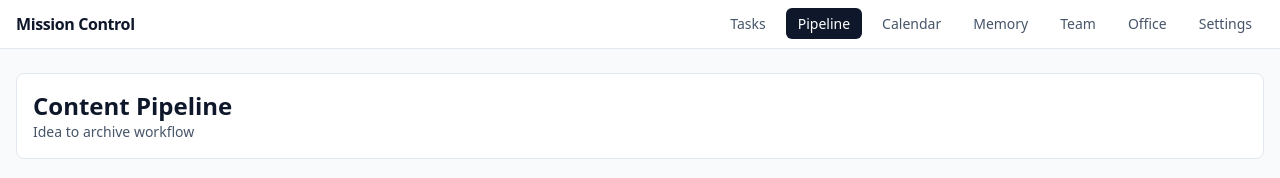
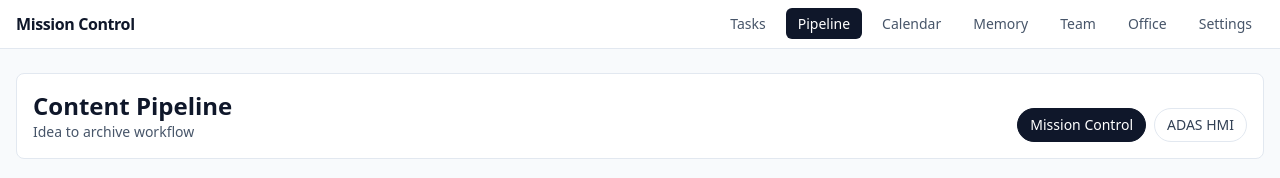
Before and after one commit to jingjun-cyber/openclaw-mission-control, a Next.js app: page /pipeline in a window 1280 px wide. Shown: the top 178 px of the page. Built offline with nearby package versions, Linux system fonts and the light colour scheme; no server answers.

Commit message:
feat: partition content pipeline by project (mission-control vs adas-hmi-ux)

```diff
--- a/app/pipeline/page.tsx
+++ b/app/pipeline/page.tsx
@@ -7,8 +7,16 @@ import { api } from "@/convex/_generated/api";
 import { Card, PageHeader } from "@/components/ui";
 import { STAGES, type Stage } from "@/lib/stages";
 
+const PROJECTS = [
+  { key: "mission-control", label: "Mission Control" },
+  { key: "adas-hmi-ux", label: "ADAS HMI" }
+] as const;
+
+type ProjectKey = (typeof PROJECTS)[number]["key"];
+
 export default function PipelinePage() {
-  const items = useQuery(api.content.getBoard, {});
+  const [projectKey, setProjectKey] = useState<ProjectKey>("mission-control");
+  const items = useQuery(api.content.getBoard, { projectKey });
   const createItem = useMutation(api.content.createItem);
   const moveStage = useMutation(api.content.moveStage);
   const [title, setTitle] = useState("");
@@ -29,14 +37,33 @@ export default function PipelinePage() {
 
   return (
     <div className="space-y-5">
-      <PageHeader title="Content Pipeline" subtitle="Idea to archive workflow" />
+      <PageHeader
+        title="Content Pipeline"
+        subtitle="Idea to archive workflow"
+        action={
+          <div className="flex items-center gap-2">
+            {PROJECTS.map((p) => (
+              <button
+                key={p.key}
+                type="button"
+                onClick={() => setProjectKey(p.key)}
+                className={`rounded-full border px-3 py-1.5 text-sm transition ${
+                  projectKey === p.key ? "border-slate-900 bg-slate-900 text-white" : "border-slate-200 bg-white text-slate-700 hover:bg-slate-50"
+                }`}
+              >
+                {p.label}
+              </button>
+            ))}
+          </div>
+        }
+      />
       <Card>
         <div className="grid gap-2 md:grid-cols-[2fr_1fr_auto]">
           <input value={title} onChange={(e) => setTitle(e.target.value)} placeholder="Item title" className="rounded border border-slate-300 px-3 py-2" />
           <input value={owner} onChange={(e) => setOwner(e.target.value)} placeholder="Owner" className="rounded border border-slate-300 px-3 py-2" />
           <button className="rounded bg-blue-600 px-3 py-2 text-white" onClick={async () => {
             if (!title.trim()) return;
-            await createItem({ title: title.trim(), owner: owner.trim() || undefined });
+            await createItem({ title: title.trim(), owner: owner.trim() || undefined, projectKey });
             setTitle("");
             setOwner("");
           }}>Create</button>
--- a/convex/schema.ts
+++ b/convex/schema.ts
@@ -35,6 +35,8 @@ export default defineSchema({
     .index("by_updatedAt", ["updatedAt"]),
 
   contentItems: defineTable({
+    // projectKey partitions pipeline items (e.g. mission-control, adas-hmi-ux)
+    projectKey: v.optional(v.string()),
     title: v.string(),
     channel: v.string(),
     targetDate: v.string(),
@@ -46,6 +48,7 @@ export default defineSchema({
     createdAt: v.number(),
     updatedAt: v.number()
   })
+    .index("by_project", ["projectKey"])
     .index("by_stage", ["stage"])
     .index("by_targetDate", ["targetDate"]),
 
```
Also changed, not shown: convex/_generated/api.d.ts (+18 -0 lines), convex/content.ts (+12 -4 lines), convex/seed.ts (+29 -2 lines).
